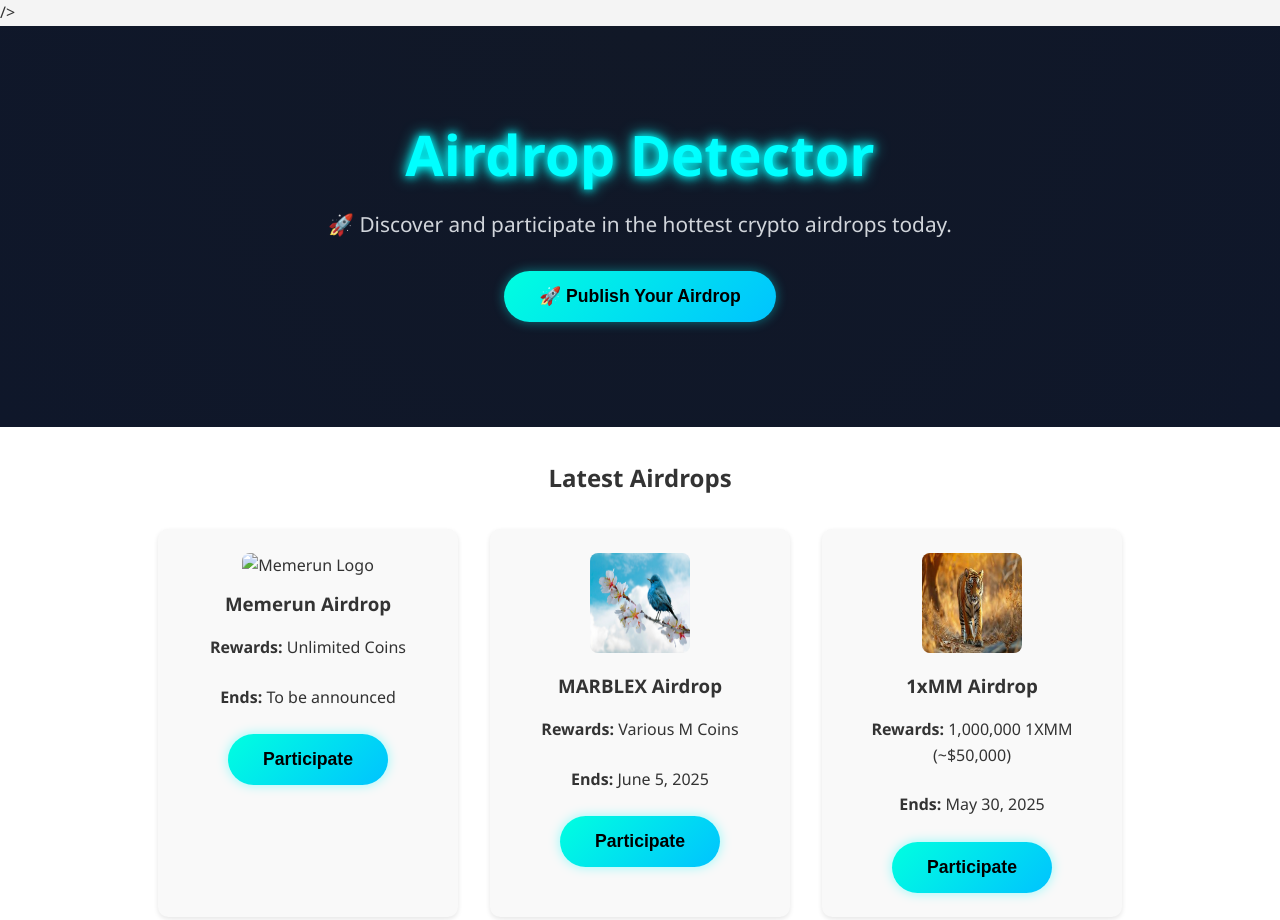
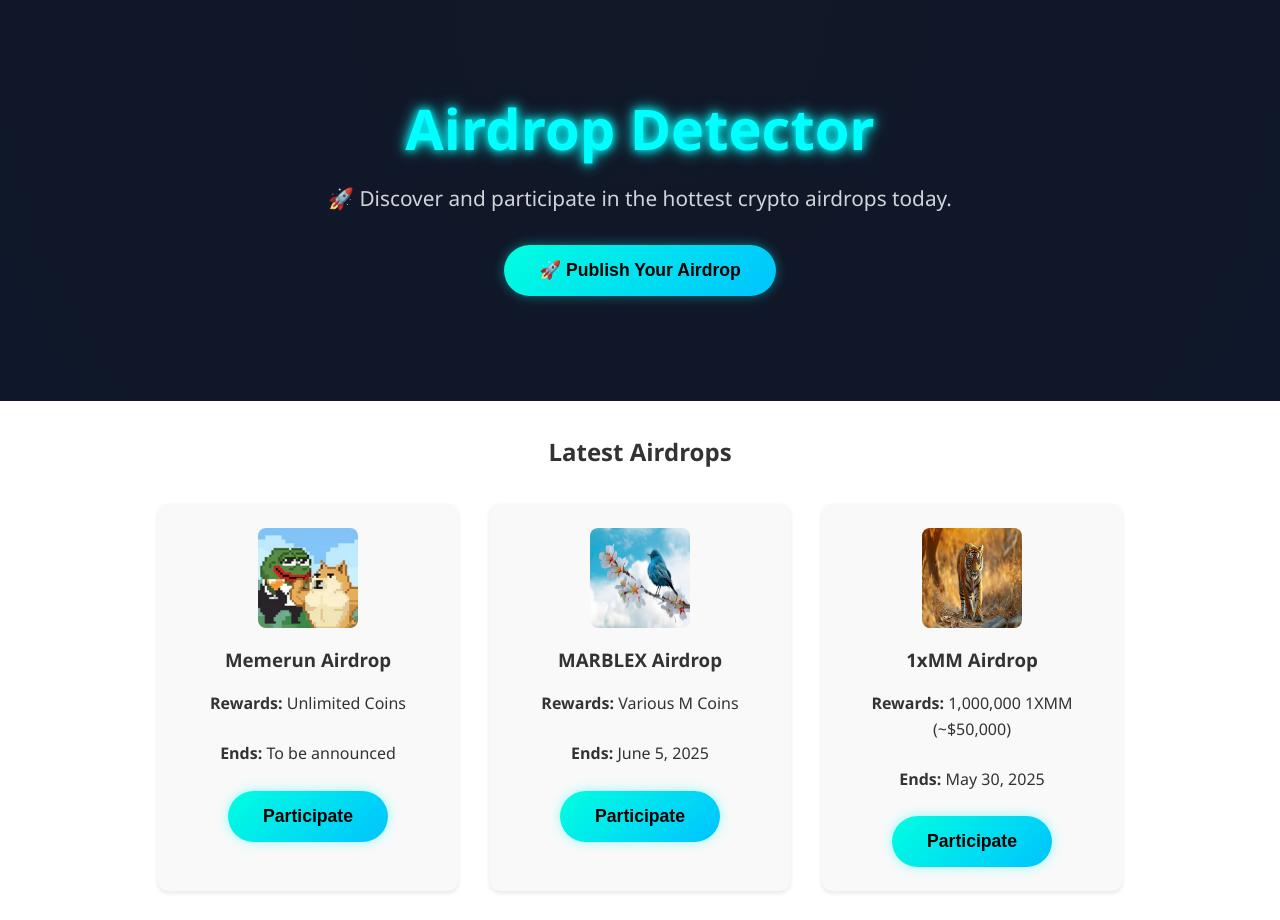
Before and after one commit to AirdropDetector/AirdropDetector, a plain HTML site: page index.html in a window 1280 px wide. Shown: the top 920 px of the page. Drawn offline with Linux system fonts and the light colour scheme; files whose address does not match are found by name.

Commit message:
Add files via upload

```diff
--- a/index.html
+++ b/index.html
@@ -8,9 +8,8 @@
   <link
   rel="stylesheet"
   href="https://cdnjs.cloudflare.com/ajax/libs/font-awesome/6.5.0/css/all.min.css"
-  <link rel="stylesheet" href="https://cdnjs.cloudflare.com/ajax/libs/font-awesome/6.4.0/css/all.min.css">
 
-/>
+
 </head>
 <body>
 
```
Also changed, not shown: memerun-logo.png (added).
